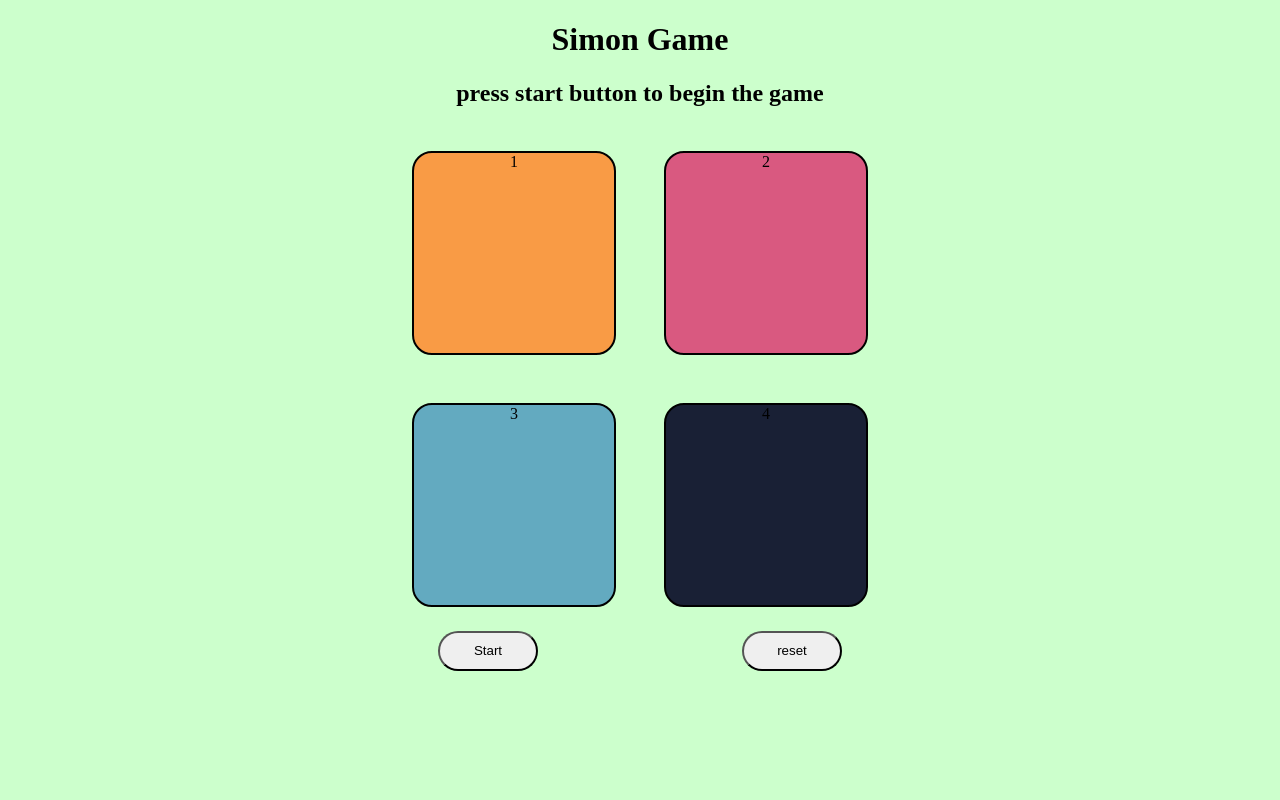
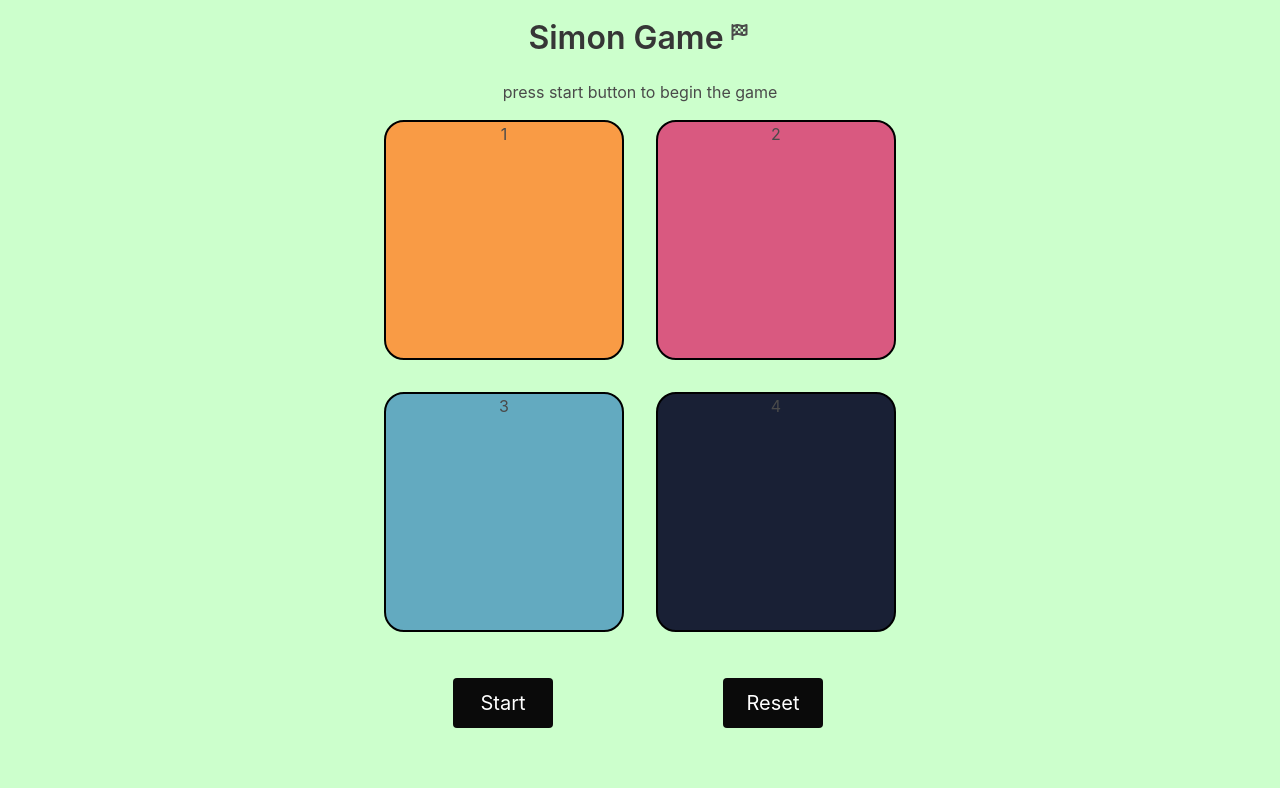
Before and after one commit to AyushSoni14/Simon-Game, a plain HTML site: page index.html in a window 1280 px wide. Drawn offline with nearby package versions, Linux system fonts and the light colour scheme.

Commit message:
buttons and title changed

```diff
--- a/index.html
+++ b/index.html
@@ -5,9 +5,16 @@
     <meta name="viewport" content="width=device-width, initial-scale=1.0">
     <title>Document</title>
     <link rel="stylesheet" type="text/css" href="style.css">
+    <link rel="stylesheet" href="https://cdn.jsdelivr.net/npm/bulma@0.9.4/css/bulma.min.css">
+    <link rel="stylesheet" href="https://cdnjs.cloudflare.com/ajax/libs/font-awesome/6.0.0-beta3/css/all.min.css">
 </head>
 <body>
-   <h1>Simon Game</h1>
+    <span class="icon-text">
+        <span class="title is-3">Simon Game</span>
+        <span class="icon">
+          <i class="fas fa-flag-checkered"></i>
+        </span>
+      </span>
    <h2>press start button to begin the game</h2>
    <div class="coin">
     <div class="btn-container">
@@ -19,8 +26,10 @@
         <div class="btn c" type="button" id="c">3</div>
         <div class="btn d" type="button" id="d">4</div>
        </div>
-       <button class="button start">Start</button>
-       <button class="button reset">reset</button>
+       <div class="buttons">
+       <button class="button is-black is-medium start">Start</button>
+       <button class="button is-black  is-medium reset">Reset</button>
+       </div>
 
        </div>
    </div>
--- a/style.css
+++ b/style.css
@@ -1,14 +1,17 @@
 body{
     text-align: center;
     background-color: #ccffcc;
+    margin: 0;
+    padding: 0;
 }
-.btn{
-    height: 200px;
-    width: 200px;
+.btn {
+    height: 240px;
+    width: 240px;
     border-radius: 20px;
     border: 2px solid black;
-    margin: 1.5rem;
+    margin: 1rem;
 }
+
 .coin{
     display: flex;
    justify-content: center;
@@ -45,7 +48,7 @@ body.game-over {
 .reset{
     height: 40px;
     width: 100px;
-    margin-left: 100px;
+    margin-left: 162px;
     border-radius: 20px;
 }
 .start{
@@ -54,3 +57,13 @@ body.game-over {
     margin-right: 100px;
     border-radius: 20px;
 }
+
+.buttons{
+    margin-left: 85px;
+    margin-top: 30px;
+    padding-bottom: 60px;
+}
+
+.icon-text {
+    padding-top: 20px;
+}
```
